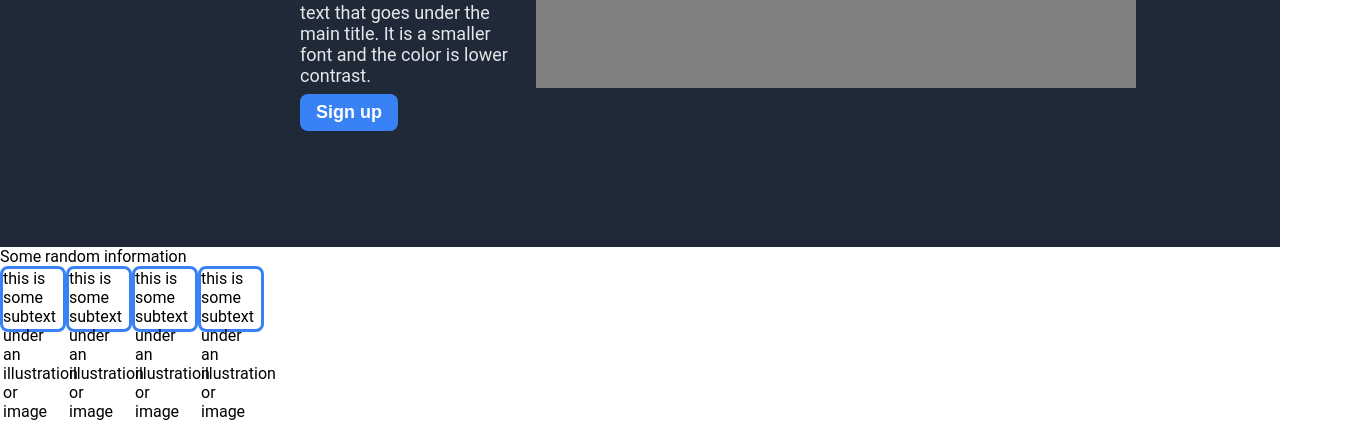
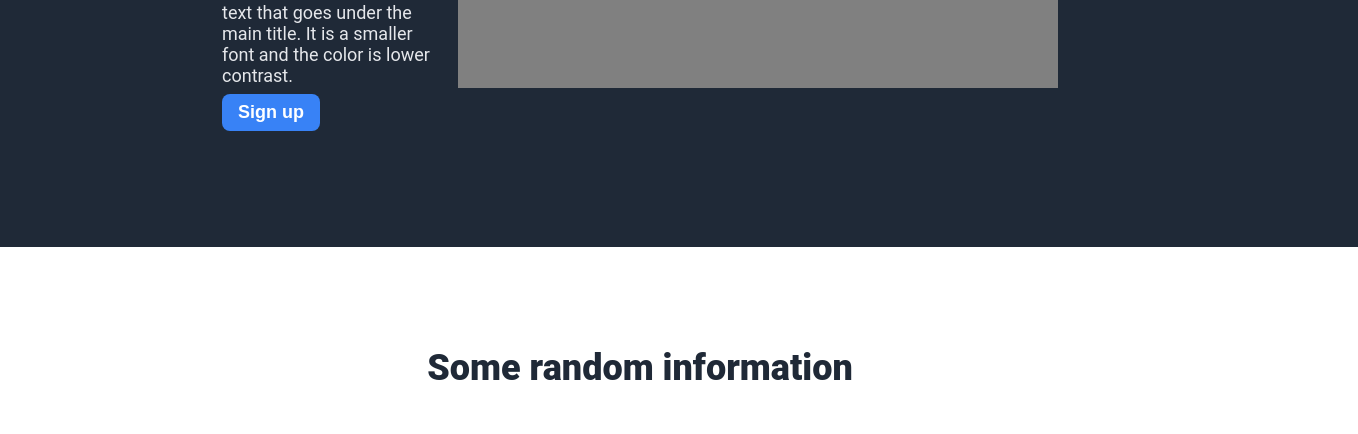
Before and after one commit to ele-ga/odin-landing-page, a plain HTML site: page index.html in a window 1280 px wide. Shown: the part 399-833 px from the top of the page, 1358 px wide, since content can reach past the window. Drawn offline with Linux system fonts and the light colour scheme.

Commit message:
Style and add flex to info section

```diff
--- a/index.html
+++ b/index.html
@@ -35,16 +35,20 @@
             <div class="info-title">Some random information</div>
             <div class="container">
                 <div class="one">
-                <div class="text">this is some subtext under an illustration or image</div>
+                    <div class="box"></div>
+                <div class="info-text">this is some subtext under an illustration or image</div>
                 </div>
                 <div class="two">
-                <div class="text">this is some subtext under an illustration or image</div>
+                    <div class="box"></div>
+                <div class="info-text">this is some subtext under an illustration or image</div>
                 </div>
                 <div class="three">
-                <div class="text">this is some subtext under an illustration or image</div>
+                    <div class="box"></div>
+                <div class="info-text">this is some subtext under an illustration or image</div>
                 </div>
                 <div class="four">
-                <div class="text">this is some subtext under an illustration or image</div>
+                    <div class="box"></div>
+                <div class="info-text">this is some subtext under an illustration or image</div>
                 </div>
             </div>
 
--- a/style.css
+++ b/style.css
@@ -1,6 +1,10 @@
 body {
     margin: 0;
     font-family: Roboto, sans-serif;
+    display: flex;
+    flex-direction: column;
+    justify-content: center;
+    align-items: center;
 }
 
 .top {
@@ -89,15 +93,50 @@ button {
 
 }
 
+.info {
+    display: flex;
+    flex-direction: column;
+    justify-content: space-between;
+    align-items: center;
+    padding: 100px 300px;
+    gap: 48px;
+}
 .container {
     display: flex;
+    justify-content: center;
+    align-items: center;
+    gap: 48px;
+
 
 }
 
 .one, .two, .three, .four {
-    height: 60px;
-    width: 60px;
+    display: flex;
+    flex-direction: column;
+    justify-content: center;
+    align-items: center;
+    max-width: 150px;
+    gap: 16px;
+
+}
+
+.info-title {
+    color: #1F2937;
+    font-size: 36px;
+    font-weight: 900;
+}
+
+.info-text {
+    text-align: center;
+    font-size: 16px;
+}
+
+.box
+{
+    height: 150px;
+    width: 150px;
     border: 3px solid #3882f6;
     border-radius: 8px;
 
+
 }
```
